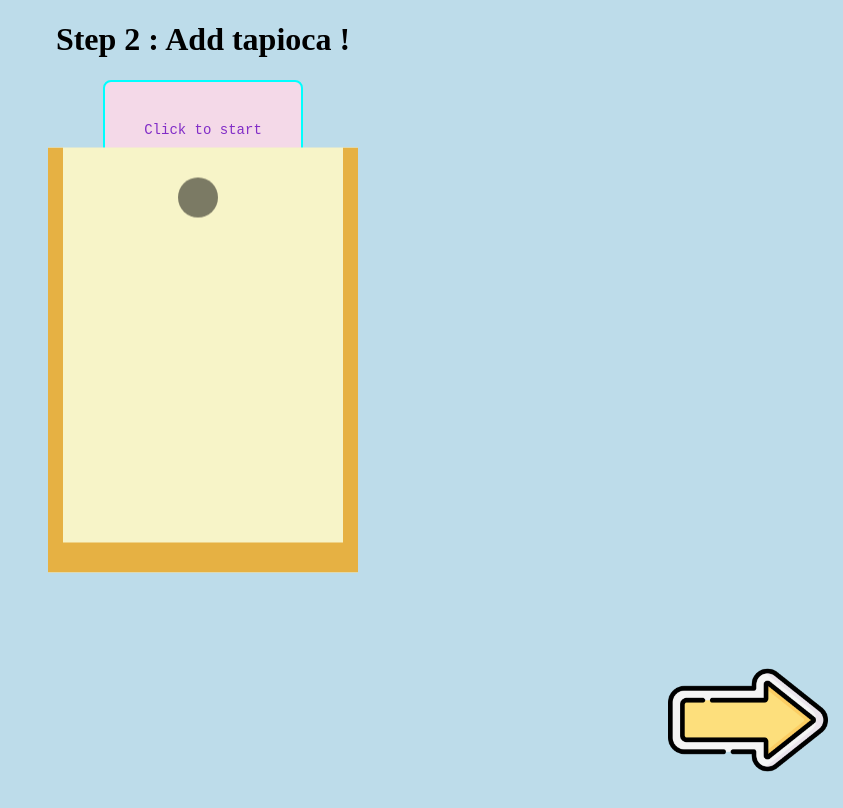
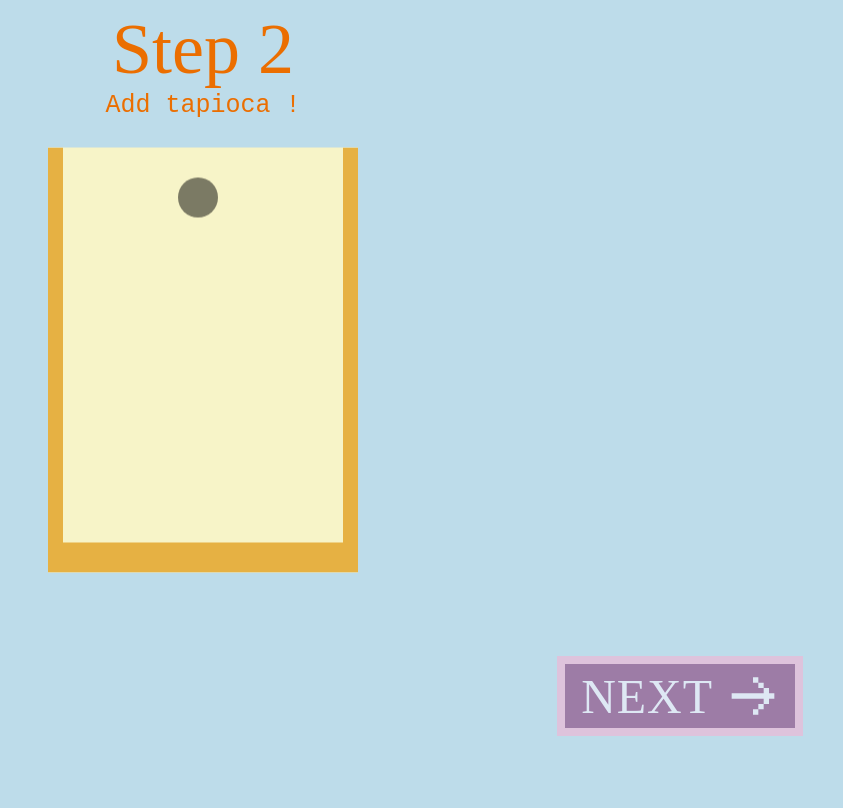
Before and after one commit to Samantha1919/BB-GAME2, a website built with Vite: page original/original.html in a window 1280 px wide. Shown: the whole page, without its empty margins (437-1280 px from the left). Built offline with nearby package versions, Linux system fonts and the light colour scheme; files whose address does not match are found by name; a web font is replaced by a local one.

Commit message:
nettoyage+debut-js
J'ai refais toute les couleurs en js des intitutilés et jai mis du css aussi psq pr les font et le css de base. Et j'ai supprimé tout le code et les éléments dont je n'avais plus besoin.

Je suis entrain d'ajouter une fonction qui sauvergardera les tapioca ajoutées dans le bb. Et g aussi fait une fonction dans le boutoon qui s'applique seulemtn si aumons un tapioca est tombé. dans le case "Space" on change l'opacité du bouton.

J'ai installé prettier avec sébastien pour le formatage du code.

tout le reste est dans les comm du code + j'essaie de tout faire sur une page dcp la main.js et la je suis entrain de changer le texte quand tu appuies sur le bouton next pr faire le step 3

```diff
--- a/css/all.css
+++ b/css/all.css
@@ -1,3 +1,9 @@
+  html{
+    height: 100%;
+
+
+  }
+
 canvas {
     display: block;
     margin: auto;
@@ -10,20 +16,13 @@ canvas {
   body{
     background-color: rgb(189, 220, 234);
     text-align: center;
+    display: flex;
+    flex-direction: column;
+    height: 100%;
   }
 
-  .start{
-    width: 200px;
-    height: 100px;
-    font-family: monospace;
-    background-color: #f4d9e8;
-    color: rgb(130, 45, 199);
-    border: 2px solid #0ff;
-    padding: 12px 24px;
-    font-size: 14px;
-    border-radius: 8px;
-    cursor: pointer;
-  }
+
+
 
   .arrow{
     width: 160px;
@@ -32,3 +31,74 @@ canvas {
     bottom:0px;
     right: 15px;  /* decalage par au cote droit de la page seulemt en position absolute */
   }
+
+  h1{
+    font-family: "Jersey 10";
+    align-self: stretch;
+    text-align: center;
+    font-size: 72px;
+    font-style: normal;
+    font-weight: 400;
+    line-height: normal;
+    margin: 0;
+    padding: 0;
+  }
+
+  h2{
+    text-align: center;
+    font-family: monospace;
+    font-size: 25px;
+    font-style: normal;
+    font-weight: 400;
+    line-height: normal;
+    margin: 0;
+    padding: 0;
+  }
+
+
+  #next-div{
+    height: 150px;
+
+    justify-content: end;
+    width: 100%;
+    display: flex;
+    align-items: end;
+    align-self: flex-end;
+    position: absolute;
+    bottom:64px;
+
+
+  }
+
+  #next-btn{
+    border: 8px solid var(--pink-medium, #FFABCF);
+    background: var(--pink-dark, #7F1E65);
+    color: var(--pink-light, var(--pink-light, #FFF5FE));
+
+  font-family: "Jersey 10";
+  font-size: 48px;
+  font-style: normal;
+  font-weight: 400;
+  line-height: normal;
+  letter-spacing: 0.96px;
+  display: inline-flex;
+  padding: 0px 10px 0px 16px;
+
+  gap: 8px;
+  display: flex;
+  align-items: center;
+  height: 80px;
+  margin-right: 32px;
+  opacity: 0.5;
+
+
+
+  }
+
+  #arrow-right{
+    width: 64px;
+    height: auto;
+  }
+
+
+   /* ajouter bouton next et back */
--- a/original/original.html
+++ b/original/original.html
@@ -4,13 +4,27 @@
     <meta charset="UTF-8" />
     <meta name="viewport" content="width=device-width, initial-scale=1.0" />
     <title>Original</title>
-    <link rel="stylesheet" href="../css/all.css">
+    <link rel="stylesheet" href="../css/all.css" />
+    <link rel="preconnect" href="https://fonts.googleapis.com" />
+    <link rel="preconnect" href="https://fonts.gstatic.com" crossorigin />
+    <link
+      href="https://fonts.googleapis.com/css2?family=Jersey+10&family=Kalnia+Glaze:wght@100..700&display=swap"
+      rel="stylesheet"
+    />
+
+    <script type="module" src="../src/main.js"></script>
   </head>
+
   <body>
     <div id="app"></div>
-    <script type="module" src="../src/main.js"></script>
-    <h1>Step 2 : Add tapioca !</h1>
-    <button class="start" id="start-button">Click to start</button>
-    <img src="../images/arrow.png" class="arrow" id="arrow">
+    <h1 id="regle">Step 2</h1>
+    <h2 id="h2">Add tapioca !</h2>
+
+    <div id="next-div">
+      <button id="next-btn" onclick="xx()">
+        NEXT<img src="../assets/arrow-right.svg" id="arrow-right" />
+        <!--ca ne marchait pas psq javais mis le onclick sur limage au lieu de la mettre sur le bouton..-->
+      </button>
+    </div>
   </body>
 </html>
--- a/package.json
+++ b/package.json
@@ -6,12 +6,14 @@
   "scripts": {
     "dev": "vite",
     "build": "vite build",
-    "preview": "vite preview"
+    "preview": "vite preview",
+    "prettier": "prettier"
   },
   "devDependencies": {
     "vite": "4.4.5"
   },
   "dependencies": {
-    "matter-js": "0.19.0"
+    "matter-js": "0.19.0",
+    "prettier": "^3.6.2"
   }
 }
--- a/src/main.js
+++ b/src/main.js
@@ -1,6 +1,5 @@
-
 import {
-  Engine,
+  Engine, // moteur qui va calculer la position des elements, aplliquer la gravité, donenr des corrdonnéees qu'il y a dans le World
   Render,
   Runner,
   Bodies,
@@ -12,37 +11,38 @@ import {
 let params = new URLSearchParams(document.location.search);
 let color = params.get("color") ?? "yellow"; // le ?? sapelle "nullish coalescing operator" et il sert a donner une valeur par defaut
 let objectColor = {
-  "yellow":
-  {
-    "backgroundColor": "#F7F4C8",
-    "groundColor": "#E6B143",
-    "murGaucheColor": "#E6B143",
-    "murDroiteColor": "#E6B143",
+  // "un index" "recupere dcp genre yellow avec tout ce quil y a dans les accolades, recup la valeur de yellow"
+  yellow: {
+    backgroundColor: "#F7F4C8",
+    groundColor: "#E6B143",
+    murGaucheColor: "#E6B143",
+    murDroiteColor: "#E6B143",
+    intitule: "#EB6E00",
   },
-  "pink":
-  {
-    "backgroundColor": "#eb8ed8",
-    "groundColor":  "#Df47c9",
-    "murGaucheColor":  "#Df47c9",
-    "murDroiteColor":  "#Df47c9",
+  pink: {
+    backgroundColor: "#eb8ed8",
+    groundColor: "#Df47c9",
+    murGaucheColor: "#Df47c9",
+    murDroiteColor: "#Df47c9",
+    intitule: "#7F1E65",
   },
-  "blue":
-  {
-    "backgroundColor": "#8ebfeb",
-    "groundColor": "#2328a3",
-    "murGaucheColor": "#2328a3",
-    "murDroiteColor": "#2328a3",
+  blue: {
+    backgroundColor: "#8ebfeb",
+    groundColor: "#2328a3",
+    murGaucheColor: "#2328a3",
+    murDroiteColor: "#2328a3",
+    intitule: "#236CF4",
   },
-  "random":
-  {
-    "backgroundColor": addRandomColor(),
-    "groundColor": addRandomColor(),
-    "murGaucheColor": addRandomColor(),
-    "murDroiteColor": addRandomColor(),
-  }
-}
+  random: {
+    backgroundColor: addRandomColor(),
+    groundColor: addRandomColor(),
+    murGaucheColor: addRandomColor(),
+    murDroiteColor: addRandomColor(),
+    intitule: addRandomColor(),
+  },
+};
 
-let choosenColor = objectColor[color]  // acceder param couleur actu
+let choosenColor = objectColor[color]; // acceder param couleur actu
 let backgroundColor = choosenColor["backgroundColor"];
 let groundColor = choosenColor["groundColor"];
 let murGaucheColor = choosenColor["murGaucheColor"];
@@ -57,35 +57,36 @@ const render = Render.create({
   options: {
     wireframes: false,
     background: backgroundColor,
-    width: 310,  // 620
+    width: 310, // 620
     height: 425, // 850
   },
 });
 
 const world = engine.world;
 
-const ground = Bodies.rectangle(155, 410, 310, 30, {  // 310 820 620 60
+const ground = Bodies.rectangle(155, 410, 310, 30, {
+  // 310 820 620 60
   isStatic: true,
   render: {
     fillStyle: groundColor,
   },
 });
 
-const murGauche = Bodies.rectangle(7.5, 197.5, 15, 395, { // 15 395 30 790
+const murGauche = Bodies.rectangle(7.5, 197.5, 15, 395, {
+  // 15 395 30 790
   isStatic: true,
   render: {
     fillStyle: murGaucheColor,
   },
 });
 
-const murDroite = Bodies.rectangle(302.5, 197.5, 15, 395, { // 605 395 30 790
+const murDroite = Bodies.rectangle(302.5, 197.5, 15, 395, {
+  // 605 395 30 790
   isStatic: true,
   render: {
     fillStyle: murDroiteColor,
   },
 });
-
-
 
 World.add(world, [ground, murDroite, murGauche]);
 
@@ -95,16 +96,9 @@ Runner.run(engine);
 let fruitDebut = null;
 let interval = null;
 let disableAction = false;
-let bouton = document.getElementById("start-button");
 let clique = false;
-let fleche = document.getElementById("arrow");
 
-bouton.addEventListener("click", function () {
-  clique = true;
-});
-
-
-function addRandomColor(){
+function addRandomColor() {
   // recuper r g  b aleatoirement entre 0 et 255
   let R = Math.floor(Math.random() * 255);
   let G = Math.floor(Math.random() * 255);
@@ -117,10 +111,12 @@ function addRandomColor(){
   return "#" + R + G + B;
 }
 
-function addFruitDebut() {  // fruit en haut à faire tomber
+function addFruitDebut() {
+  // fruit en haut à faire tomber
 
-  const body = Bodies.circle(150, 50, 20, { // pk c render au lieu de options
-    isSleeping: true,  // met le fruit en attente, au "dodo"
+  const body = Bodies.circle(150, 50, 20, {
+    // pk c render au lieu de options
+    isSleeping: true, // met le fruit en attente, au "dodo"
     render: {
       fillStyle: "black",
     },
@@ -129,36 +125,39 @@ function addFruitDebut() {  // fruit en haut à faire tomber
   fruitDebut = body;
 
   World.add(world, body);
+}
 
-}
+let aumoinsUnTapioca = false;
+let button = document.getElementById("next-btn");
 
 // if (clique === false){
 //   return; // si le bouton n'est pas cliqué ne rien fa
 // }
 
+// au lieu de metrre les chiffres en dur il faudrait mettre des variables pour que le code soit + explicite
 
 window.onkeydown = (event) => {
-  if (clique === false) {
-    return;
-  }
-  switch (event.code) {   // switch choisit la condition possibles Right ou Left
+  switch (
+    event.code // switch choisit la condition possibles Right ou Left
+  ) {
     case "ArrowLeft":
       if (interval) return; // on peut mettre exit ou break ?
       interval = setInterval(() => {
-        if (fruitDebut.position.x + 20 > 70) // postion x > que la largeur du mur
+        if (fruitDebut.position.x + 20 > 70)
+          // postion x > que la largeur du mur
           Body.setPosition(fruitDebut, {
-            x: fruitDebut.position.x - 1,  // x postion actuelle -1 eneleve un pixel
-            y: fruitDebut.position.y
-          })     // y jsp g pas compris ce quil a dit
-
+            x: fruitDebut.position.x - 1, // x postion actuelle -1 eneleve un pixel
+            y: fruitDebut.position.y,
+          }); // y jsp g pas compris ce quil a dit
       }, 5);
       break;
     case "ArrowRight":
       if (interval) return;
       interval = setInterval(() => {
-        if (fruitDebut.position.x + 20 < 590)   // postion x < que la largeur du mur
+        if (fruitDebut.position.x + 20 < 590)
+          // postion x < que la largeur du mur
           Body.setPosition(fruitDebut, {
-            x: fruitDebut.position.x + 1,       // x postion actuelle +1 ajoute un pixel
+            x: fruitDebut.position.x + 1, // x postion actuelle +1 ajoute un pixel
             y: fruitDebut.position.y,
           });
       }, 5);
@@ -166,13 +165,32 @@ window.onkeydown = (event) => {
     case "Space":
       if (disableAction) return;
       disableAction = true;
-      Sleeping.set(fruitDebut, false);   // met isSleeping à false
-      setTimeout(() => {   // on ajoute un timeout pr que ca fasse un temps dattente avant quil y ait un nv fruit
+      Sleeping.set(fruitDebut, false); // met isSleeping à false
+      aumoinsUnTapioca = true;
+      button.style.opacity = 1; // vu que quand on appuie sur espace ca fait tomber un tapioca donc le bouton se met en opacité 1
+      setTimeout(() => {
+        // on ajoute un timeout pr que ca fasse un temps dattente avant quil y ait un nv fruit
         addFruitDebut();
         disableAction = false; // on la remet à false à la fin du timeout
-      }, 1_000)
+      }, 1_000);
   }
+};
+
+function xx() {
+  // fonction qui est appelée au click de la touche espace et qui vérifie qu'il y a aumoins 1 tapioca de tombé
+  console.log("test");
+
+  if (aumoinsUnTapioca == true) {
+    saveTapioca();
+  }
+
+  h2.textContent = "test";
+  console.log(h2);
+
+  // pas besopin de mettre de else vu que si y a pas de tapioca il ne fait rien
 }
+
+window.xx = xx; // "exporte" fin met la fonction pr quelle soit accessible vu que cest un type module
 
 window.onkeyup = (event) => {
   //console.log(event.code); // quand on relache la touche dcp up, ca stop l'intervalle dcp ca stop l'objet ca le freeze ca le laisse sur sa position
@@ -180,26 +198,22 @@ window.onkeyup = (event) => {
     case "ArrowLeft":
     case "ArrowRight":
       clearInterval(interval);
-      interval = null;  // on le remet sinon ca marchera plus commme  mon cas avant ca marchait quune seule fois qd jle bougeais
+      interval = null; // on le remet sinon ca marchera plus commme  mon cas avant ca marchait quune seule fois qd jle bougeais
   }
-}
-
+};
 
 function saveTapioca() {
   // remettre exactement les mm tapioca (nombre exact) sur la prochaine page
+  // recuperer limage du canvas
+  let canvas = document.getElementsByTagName("canvas")[0];
+  const dataURL = canvas.toDataURL(); // fonction qui va save l'image du bubble tea aevc le bon nombre de tapioca dedans
+  console.log(dataURL); // le console.log renvoie des chiffres des lettres et des operateurs bzr
 }
 
-//function supprimerTapioca(){
-  //world.remove.body;
-//}
+addFruitDebut();
 
-arrow.addEventListener("click", function () {
-  clique = true;
-});
+let intitule = document.getElementById("regle"); // cest le h1 mais vu que les 2 h sont de la meme couleur g mis une variabke (un id) pr les 2
+let h2 = document.getElementById("h2");
 
-
-//if bouton clique {
- // world.remove.body
-//}
-
-addFruitDebut();
+intitule.style.color = objectColor[color].intitule; // recupere la couleur mise dans la classe de la couleur attribue et lapllique en js sur le h1 et h2
+h2.style.color = objectColor[color].intitule; // dmd pk on doit le mettre en barre 56 et pas parantheses // vu que les 2 h sont de la meme coouleur je pourrais juste mettre un id pr les 2 et dcp changer le nom h2 a la fin
--- a/style.css
+++ b/style.css
@@ -85,6 +85,7 @@ h2{
   flex-direction: column;
   padding: 70px;
   padding-top: 50px;
+  padding-left: 0;
 
 
 
```
Also changed, not shown: choix-bt/choix-bt.html (+1 -1 lines), choix-bt/choix-bt.js (+26 -26 lines), home.html (+8 -16 lines), index.html (+22 -18 lines), pnpm-lock.yaml, 1 other file.
